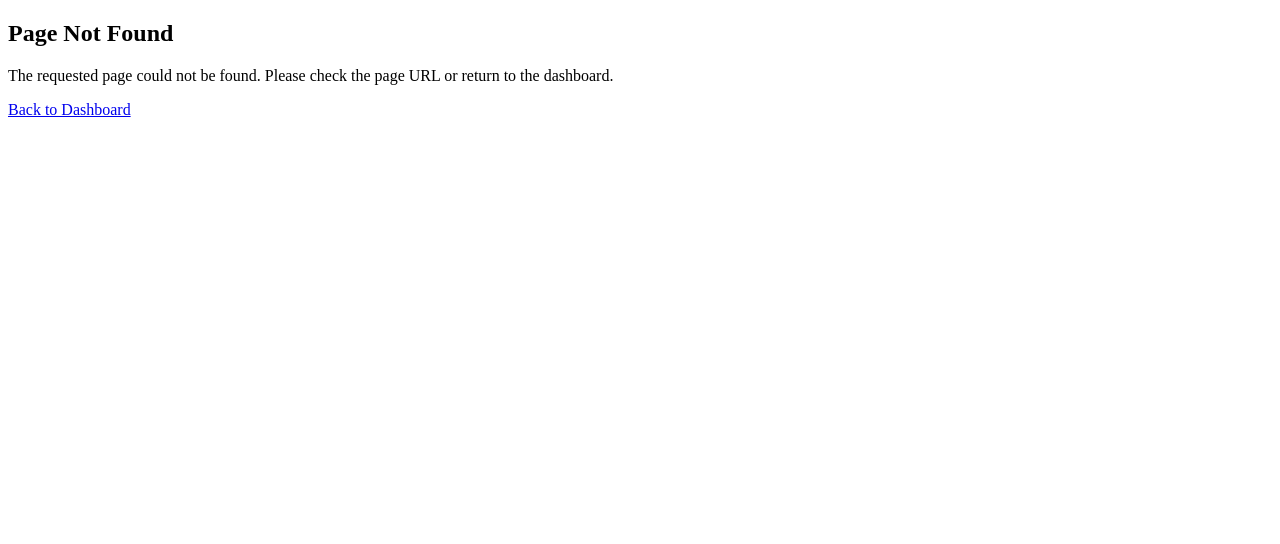
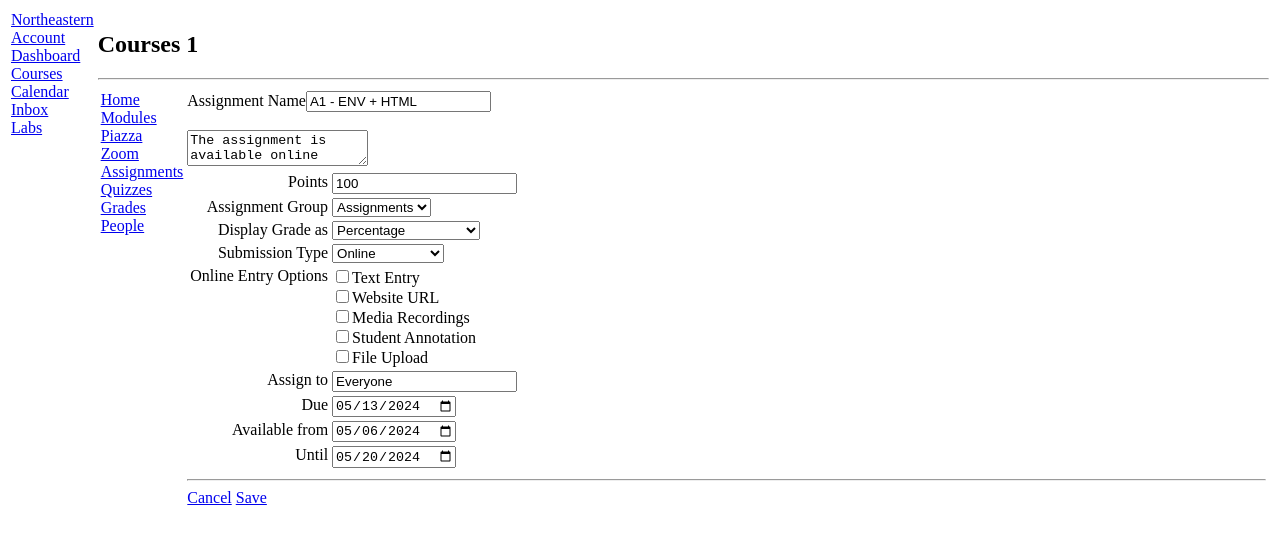
Before and after one commit to dssherka/kambaz-next-js-cs5610-09-fa26-tues, a Next.js app: page /courses/1/assignments/A1 in a window 1280 px wide. Before the commit this address had no page. Shown: the top 544 px of the page. Built offline with nearby package versions, Linux system fonts and the light colour scheme.

Commit message:
Add AssignmentEditor component for managing assignment details

```diff
--- /dev/null
+++ b/app/(kambaz)/courses/[cid]/assignments/[aid]/page.tsx
@@ -0,0 +1,130 @@
+import Link from "next/link";
+
+export default async function AssignmentEditor({
+    params,
+}: {
+    params: Promise<{ cid: string; aid: string }>;
+}) {
+    const { cid, aid } = await params;
+    return (
+        <div id="wd-assignments-editor">
+            <label htmlFor="wd-name">Assignment Name</label>
+            <input id="wd-name" defaultValue="A1 - ENV + HTML" />
+            <br />
+      <br />
+      <textarea id="wd-description">
+        The assignment is available online Submit a link to the landing page of
+      </textarea>
+      <br />
+      <table>
+        <tbody>
+          <tr>
+            <td align="right" valign="top">
+              <label htmlFor="wd-points">Points</label>
+            </td>
+            <td>
+              <input id="wd-points" defaultValue={100} />
+            </td>
+          </tr>
+          <tr>
+            <td align="right" valign="top">
+              <label htmlFor="wd-group">Assignment Group</label>
+            </td>
+            <td>
+              <select id="wd-group" defaultValue="ASSIGNMENTS">
+                <option value="ASSIGNMENTS">Assignments</option>
+                <option value="QUIZZES">Quizzes</option>
+                <option value="EXAMS">Exams</option>
+                <option value="PROJECT">Project</option>
+              </select>
+            </td>
+          </tr>
+          <tr>
+            <td align="right" valign="top">
+              <label htmlFor="wd-display-grade-as">Display Grade as</label>
+            </td>
+            <td>
+              <select id="wd-display-grade-as" defaultValue="PERCENTAGE">
+                <option value="PERCENTAGE">Percentage</option>
+                <option value="COMPLETE_INCOMPLETE">Complete/Incomplete</option>
+                <option value="POINTS">Points</option>
+              </select>
+            </td>
+          </tr>
+          <tr>
+            <td align="right" valign="top">
+              <label htmlFor="wd-submission-type">Submission Type</label>
+            </td>
+            <td>
+              <select id="wd-submission-type" defaultValue="ONLINE">
+                <option value="ONLINE">Online</option>
+                <option value="ON_PAPER">On Paper</option>
+                <option value="NO_SUBMISSION">No Submission</option>
+              </select>
+            </td>
+          </tr>
+          <tr>
+            <td align="right" valign="top">
+              <label>Online Entry Options</label>
+            </td>
+            <td>
+              <input type="checkbox" id="wd-text-entry" />
+              <label htmlFor="wd-text-entry">Text Entry</label>
+              <br />
+              <input type="checkbox" id="wd-website-url" />
+              <label htmlFor="wd-website-url">Website URL</label>
+              <br />
+              <input type="checkbox" id="wd-media-recordings" />
+              <label htmlFor="wd-media-recordings">Media Recordings</label>
+              <br />
+              <input type="checkbox" id="wd-student-annotation" />
+              <label htmlFor="wd-student-annotation">Student Annotation</label>
+              <br />
+              <input type="checkbox" id="wd-file-upload" />
+              <label htmlFor="wd-file-upload">File Upload</label>
+            </td>
+          </tr>
+          <tr>
+            <td align="right" valign="top">
+              <label htmlFor="wd-assign-to">Assign to</label>
+            </td>
+            <td>
+              <input id="wd-assign-to" defaultValue="Everyone" />
+            </td>
+          </tr>
+          <tr>
+            <td align="right" valign="top">
+              <label htmlFor="wd-due-date">Due</label>
+            </td>
+            <td>
+              <input type="date" id="wd-due-date" defaultValue="2024-05-13" />
+            </td>
+          </tr>
+          <tr>
+            <td align="right" valign="top">
+              <label htmlFor="wd-available-from">Available from</label>
+            </td>
+            <td>
+              <input type="date" id="wd-available-from" defaultValue="2024-05-06" />
+            </td>
+          </tr>
+          <tr>
+            <td align="right" valign="top">
+              <label htmlFor="wd-available-until">Until</label>
+            </td>
+            <td>
+              <input type="date" id="wd-available-until" defaultValue="2024-05-20" />
+            </td>
+          </tr>
+        </tbody>
+      </table>
+      <hr />
+      <Link href={`/courses/${cid}/assignments`} id="wd-cancel">
+        Cancel
+      </Link>{" "}
+      <Link href={`/courses/${cid}/assignments`} id="wd-save">
+        Save
+      </Link>
+    </div>
+  );
+}
```
